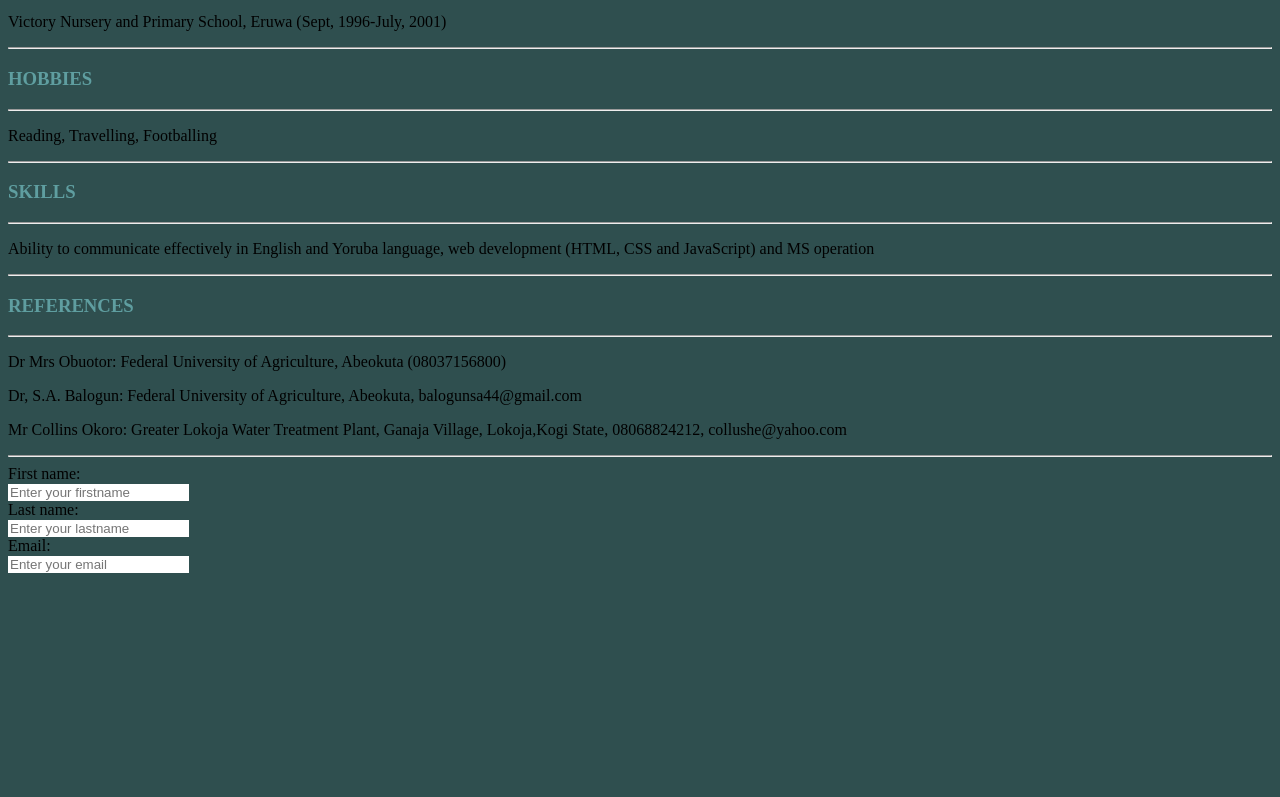
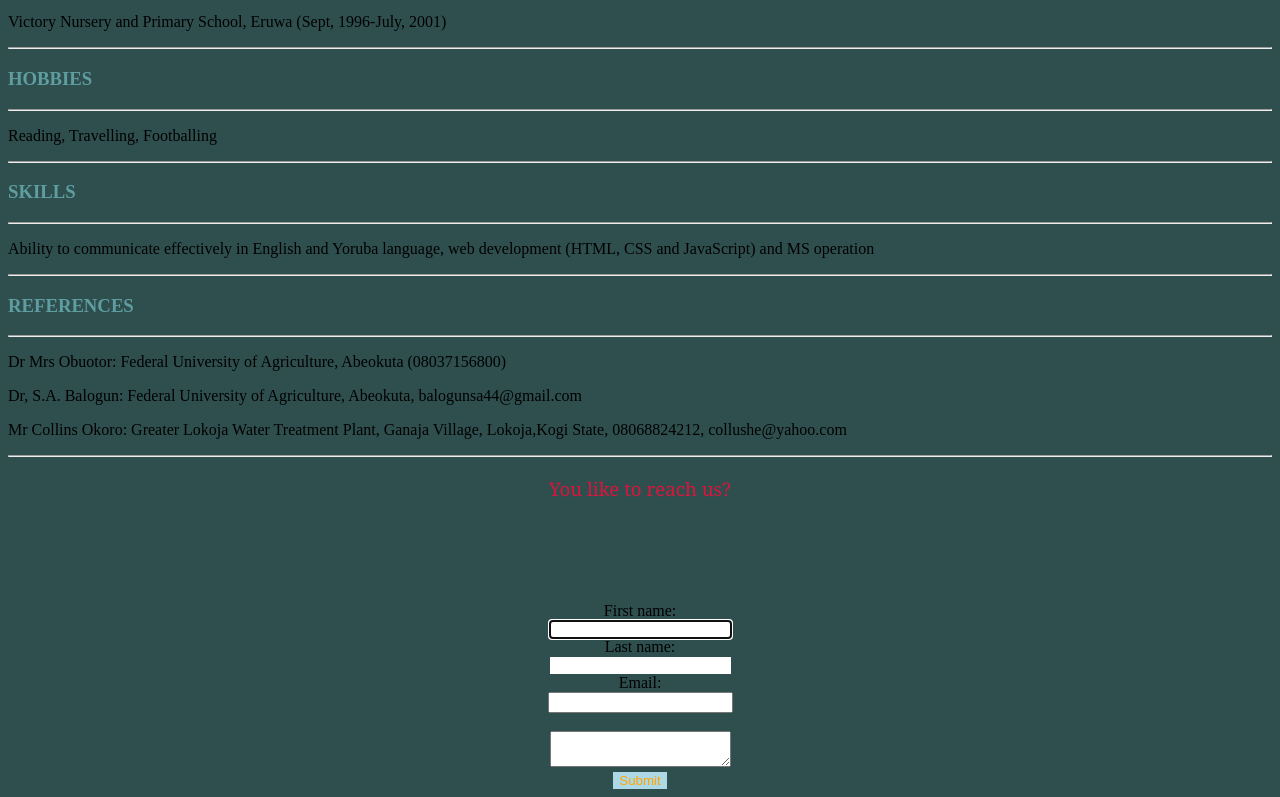
Before and after one commit to Ibmoore/acode, a plain HTML site: page docs/ibindex.html in a window 1280 px wide. Shown: the part 1308-2105 px from the top of the page. Before the commit the page ends 1889 px from the top, so only its background shows below. Drawn offline with Linux system fonts and the light colour scheme; files that its build step writes are made by us from their sources.

Commit message:
Update ibindex.html

```diff
--- a/docs/ibindex.html
+++ b/docs/ibindex.html
@@ -76,14 +76,19 @@ Footballing
 <p>Dr, S.A. Balogun: Federal University of Agriculture, Abeokuta, balogunsa44@gmail.com</p>
 <p>Mr Collins Okoro: Greater Lokoja Water Treatment Plant, Ganaja Village, Lokoja,Kogi State, 08068824212, collushe@yahoo.com</p>
 </section><hr>
-    <form id="form">
+    <form action="#" id="form" style="text-align:center;" method="POST">
+    <h3 id=contact>You like to reach us?</h3>
+    <h4>Fill his form</h4>
     First name:<br>
-    <input type="text" name="firstname" placeholder="Enter your firstname" required><br>
+    <input type="text" name="firstname" id="name" required autofocus="on" title="first name here"><br>
     Last name:<br>
-    <input type="text" name="lastname" placeholder="Enter your lastname" required><br>
+    <input type="text" name="lastname"  required autofocus="on" title="last name here" minlength="4"><br>
     Email:<br>
-    <input type="text" name="email" placeholder="Enter your email" required><br>
-  </form>
+    <input type="email" name="email"  required autofocus="on" title="email here"><br><br>
+    <textarea title="leave us a message!" minlength="20"></textarea><br>
+    <input type="submit">
+    </form>
+
 <footer><center>&copy; 2019 Written by Ibmoore</center></footer>
 <script>
 function myFunction(){
```
